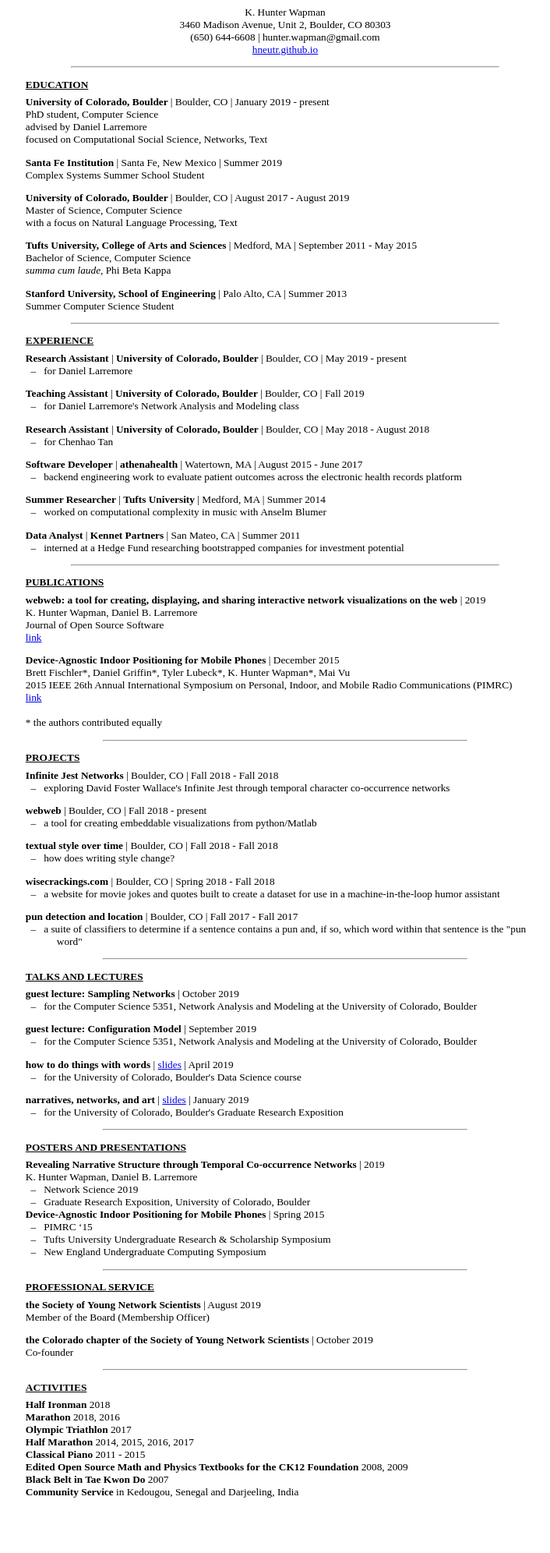
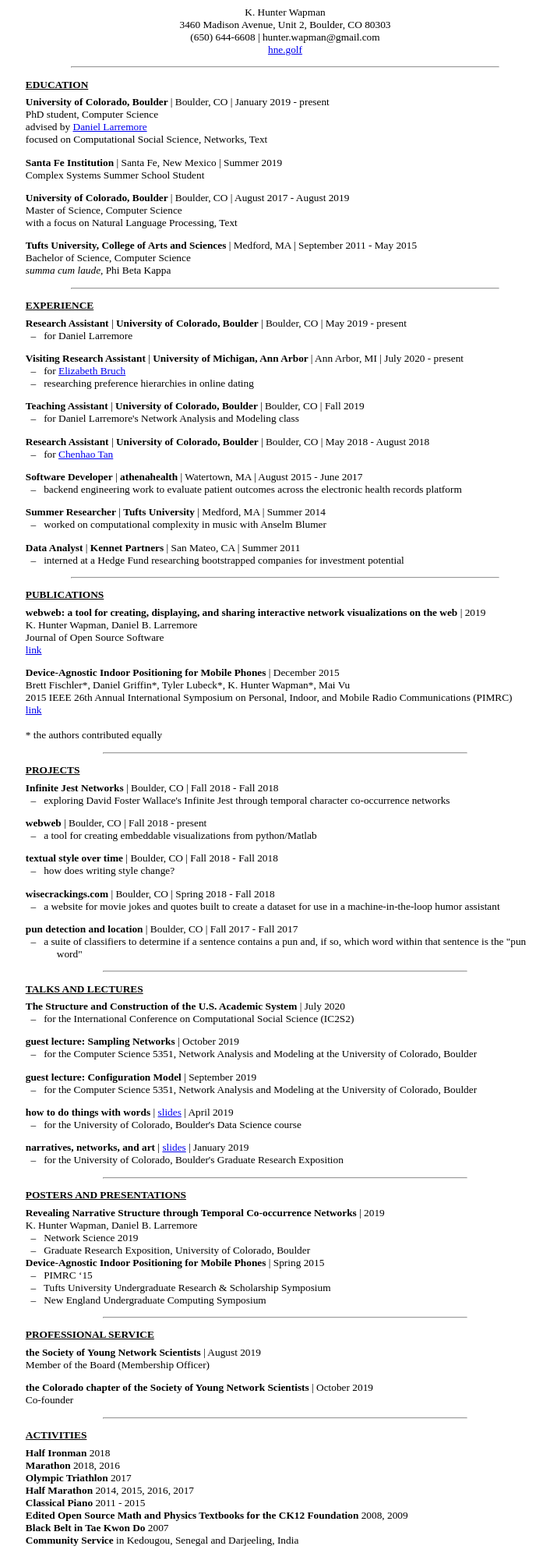
Before and after one commit to hneutr/hv-flask, a Flask app: page /cv.html in a window 1280 px wide. Shown: the whole page at 78% size, without its empty margins (274-980 px from the left). Before the commit the page ends 1921 px from the top, so only its background shows below. Run offline with Flask 2, Linux system fonts and the light colour scheme.

Commit message:
updating resume

```diff
--- a/templates/cv.html
+++ b/templates/cv.html
@@ -66,7 +66,7 @@ ul > li:before {
 			<p class="name">K. Hunter Wapman</p>
 			<p class="address">3460 Madison Avenue, Unit 2, Boulder, CO 80303</p>
 			<p class="contact">(650) 644-6608 | hunter.wapman@gmail.com</p>
-			<p class="website"> <a href="hneutr.github.io">hneutr.github.io</a></p>
+			<p class="website"> <a href="hne.golf">hne.golf</a></p>
 		</div>
 		<hr>
 		<div class="education">
@@ -102,7 +102,7 @@ ul > li:before {
 
 						<p class="Degree">PhD student, Computer Science</p>
 
-						<p class="Advisor">advised by Daniel Larremore</p>
+						<p class="Advisor">advised by <a href="https://larremorelab.github.io/">Daniel Larremore</a></p>
 
 						<p class="Focus">focused on Computational Social Science, Networks, Text</p>
 
@@ -203,34 +203,6 @@ ul > li:before {
 
 
 
-					<p class="blank">
-
-
-
-					<p class="heading">
-
-	<span class="name"><b> Stanford University, School of Engineering </b></span>
-
-	 |
-		<span class="location">Palo Alto, CA</span>
-
-
-
-	 |
-		<span class="when">Summer 2013
-
-		</span>
-
-</p>
-
-
-
-
-						<p class="Role">Summer Computer Science Student</p>
-
-
-
-
 
 		</div>
 		<hr>
@@ -271,6 +243,51 @@ ul > li:before {
 
 		<li>
 			for Daniel Larremore
+
+		</li>
+
+</ul>
+
+
+
+
+					<p class="blank">
+
+
+
+					<p class="heading">
+
+		<span class="position"><b>Visiting Research Assistant</b></span>
+	 |
+
+	<span class="name"><b> University of Michigan, Ann Arbor </b></span>
+
+	 |
+		<span class="location">Ann Arbor, MI</span>
+
+
+
+	 |
+		<span class="when">July 2020
+
+			 -
+			 present
+
+		</span>
+
+</p>
+
+
+
+						<ul>
+
+		<li>
+			for <a href="https://mhbsd.net/">Elizabeth Bruch</a>
+
+		</li>
+
+		<li>
+			researching preference hierarchies in online dating
 
 		</li>
 
@@ -347,7 +364,7 @@ ul > li:before {
 						<ul>
 
 		<li>
-			for Chenhao Tan
+			for <a href="https://chenhaot.com/">Chenhao Tan</a>
 
 		</li>
 
@@ -788,6 +805,37 @@ ul > li:before {
 
 					<p class="heading">
 
+	<span class="name"><b> The Structure and Construction of the U.S. Academic System </b></span>
+
+
+
+	 |
+		<span class="when">July 2020
+
+		</span>
+
+</p>
+
+
+
+						<ul>
+
+		<li>
+			for the International Conference on Computational Social Science (IC2S2)
+
+		</li>
+
+</ul>
+
+
+
+
+					<p class="blank">
+
+
+
+					<p class="heading">
+
 	<span class="name"><b> guest lecture: Sampling Networks </b></span>
 
 
```
Also changed, not shown: 1 other file.
